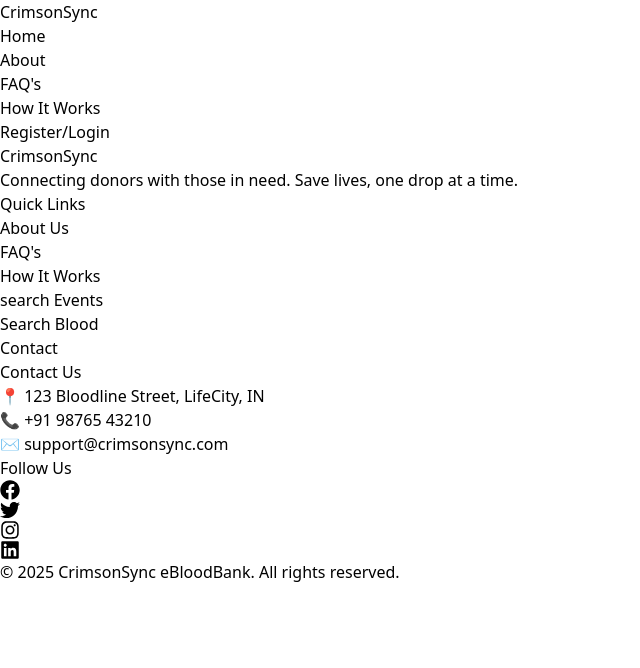
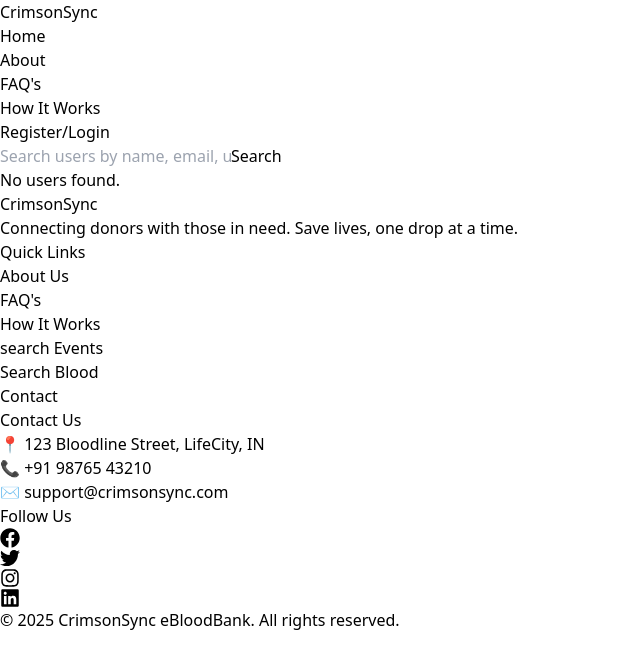
Before and after one commit to adrijacodes/CrimsonSync-Ebloodbank, a React (Vite) app in the folder Project/client/: page /search-user in a window 1280 px wide. Shown: the top 668 px of the page, without its empty margins (0-640 px from the left). Built offline with nearby package versions, Linux system fonts and the light colour scheme.

Commit message:
added Userlist and UserSearch page

```diff
--- a/Project/client/src/App.jsx
+++ b/Project/client/src/App.jsx
@@ -11,12 +11,13 @@ import NewEvent from "./Pages/NewEvent";
 import EventDetails from "./Pages/EventDetails";
 import AdminDashboard from "./Pages/AdminDashboard/AdminDashboard";
 import UserDashboard from "./Pages/UserDashboard/UserDashboard";
-
 import { ToastContainer } from "react-toastify";
 import ViewEvent from "./Pages/ViewEvent";
 import Faq from "./Pages/Faq";
 import HowItWorks from "./Pages/HowItWorks";
 import EventsCityYearChart from "./Pages/EventsByCityYear";
+import UserList from "./Pages/UserList";
+import UserSearch from "./Pages/UserSearch";
 
 const AppWrapper = () => {
   const location = useLocation();
@@ -47,6 +48,8 @@ const AppWrapper = () => {
           <Route path="/user-dashboard" element={<UserDashboard/>} />
           <Route path="/view-event" element={<ViewEvent/>} />
           <Route path="/event-by-city-year" element={<EventsCityYearChart/>} />
+          <Route path="/user-list" element={<UserList/>} />
+          <Route path="/search-user" element={<UserSearch/>} />
         </Routes>
         <ToastContainer position="top-right" autoClose={3000} />
 
--- a/Project/client/src/Pages/AdminDashboard/AdminDashboard.jsx
+++ b/Project/client/src/Pages/AdminDashboard/AdminDashboard.jsx
@@ -60,7 +60,7 @@ const AdminDashboard = () => {
             toggle: showUserOptions,
             setToggle: setShowUserOptions,
             buttons: [
-              { text: '👥 View Users', route: '/View-user' },
+              { text: '👥 View Users', route: '/user-list' },
               { text: '🔍 Search User', route: '/Search-user' },
             ]
           },
--- /dev/null
+++ b/Project/client/src/Pages/UserList.jsx
@@ -0,0 +1,91 @@
+import React, { useEffect, useState } from "react";
+
+const UserList = () => {
+  const [users, setUsers] = useState([]);
+  const [totalUsers, setTotalUsers] = useState(0);
+  const [loading, setLoading] = useState(true);
+  const [errorMsg, setErrorMsg] = useState("");
+
+  useEffect(() => {
+    const fetchUsers = async () => {
+      try {
+        const accessToken = localStorage.getItem("token");
+        console.log("Access token being sent:", accessToken);
+
+        const response = await fetch("http://localhost:8001/api/auth/user/view-users", {
+          method: "GET",
+          headers: {
+            "Content-Type": "application/json",
+            Authorization: `Bearer ${accessToken}`,
+          },
+        });
+
+        if (!response.ok) {
+          if (response.status === 401) {
+            console.error("Unauthorized - Invalid or missing token.");
+            setErrorMsg("Session expired or unauthorized access.");
+            return;
+          }
+          throw new Error(`HTTP error! status: ${response.status}`);
+        }
+
+        const data = await response.json();
+
+        if (data.success) {
+          setUsers(data.data.UserList);
+          setTotalUsers(data.data["Total Users"]);
+        } else {
+          setErrorMsg(data.message);
+        }
+      } catch (error) {
+        console.error("Error fetching users:", error.message);
+        setErrorMsg("Failed to fetch users");
+      } finally {
+        setLoading(false);
+      }
+    };
+
+    fetchUsers();
+  }, []);
+
+  if (loading)
+    return <p className="text-center text-red-600 mt-10 text-lg">Loading users...</p>;
+  if (errorMsg) return <p className="text-center text-red-500 mt-10 text-lg">{errorMsg}</p>;
+
+  return (
+    <div className="p-6 max-w-6xl mx-auto">
+      <h2 className="text-3xl font-bold text-gray-800 mb-6 text-center">
+        👥 Total Users: <span className="text-red-600">{totalUsers}</span>
+      </h2>
+      <div className="overflow-x-auto">
+        <table className="min-w-full bg-white border border-gray-200 shadow-md rounded-lg">
+          <thead>
+            <tr className="bg-red-600 text-white text-left text-sm uppercase tracking-wider">
+              <th className="py-3 px-4">#</th>
+              <th className="py-3 px-4">Username</th>
+              <th className="py-3 px-4">Email</th>
+              <th className="py-3 px-4">Blood Type</th>
+              <th className="py-3 px-4">Location</th>
+            </tr>
+          </thead>
+          <tbody>
+            {users.map((user, index) => (
+              <tr
+                key={user._id}
+                className="border-t border-gray-100 hover:bg-red-50 transition"
+              >
+                <td className="py-3 px-4 font-medium text-gray-700">{index + 1}</td>
+                <td className="py-3 px-4">{user.username}</td>
+                <td className="py-3 px-4">{user.email}</td>
+                <td className="py-3 px-4">{user.bloodType || "N/A"}</td>
+                <td className="py-3 px-4">{user.location?.city || "N/A"}</td>
+              </tr>
+            ))}
+          </tbody>
+        </table>
+      </div>
+    </div>
+  );
+};
+
+export default UserList;
--- /dev/null
+++ b/Project/client/src/Pages/UserSearch.jsx
@@ -0,0 +1,66 @@
+import React, { useState } from 'react';
+import axios from 'axios';
+
+const UserSearch = () => {
+  const [searchTerm, setSearchTerm] = useState('');
+  const [users, setUsers] = useState([]);
+  const [loading, setLoading] = useState(false);
+  const [error, setError] = useState('');
+
+  const handleSearch = async () => {
+    if (!searchTerm) {
+      setError('Search term is required');
+      return;
+    }
+    setLoading(true);
+    setError('');
+
+    try {
+      const response = await axios.get(`/api/users/search`, {
+        params: { searchTerm }
+      });
+      setUsers(response.data.data.UserList);
+    } catch (err) {
+      setError(err.response?.data?.message || 'Something went wrong');
+    } finally {
+      setLoading(false);
+    }
+  };
+
+  return (
+    <div className="search-container">
+      <div className="search-box">
+        <input
+          type="text"
+          placeholder="Search users by name, email, username, or role"
+          value={searchTerm}
+          onChange={(e) => setSearchTerm(e.target.value)}
+          className="search-input"
+        />
+        <button onClick={handleSearch} className="search-button">
+          {loading ? 'Searching...' : 'Search'}
+        </button>
+      </div>
+
+      {error && <p className="error-message">{error}</p>}
+
+      <div className="user-list">
+        {users.length > 0 ? (
+          <ul>
+            {users.map((user) => (
+              <li key={user._id} className="user-item">
+                <h3>{user.username}</h3>
+                <p>{user.email}</p>
+                <p>{user.role}</p>
+              </li>
+            ))}
+          </ul>
+        ) : (
+          <p>No users found.</p>
+        )}
+      </div>
+    </div>
+  );
+};
+
+export default UserSearch;
```
